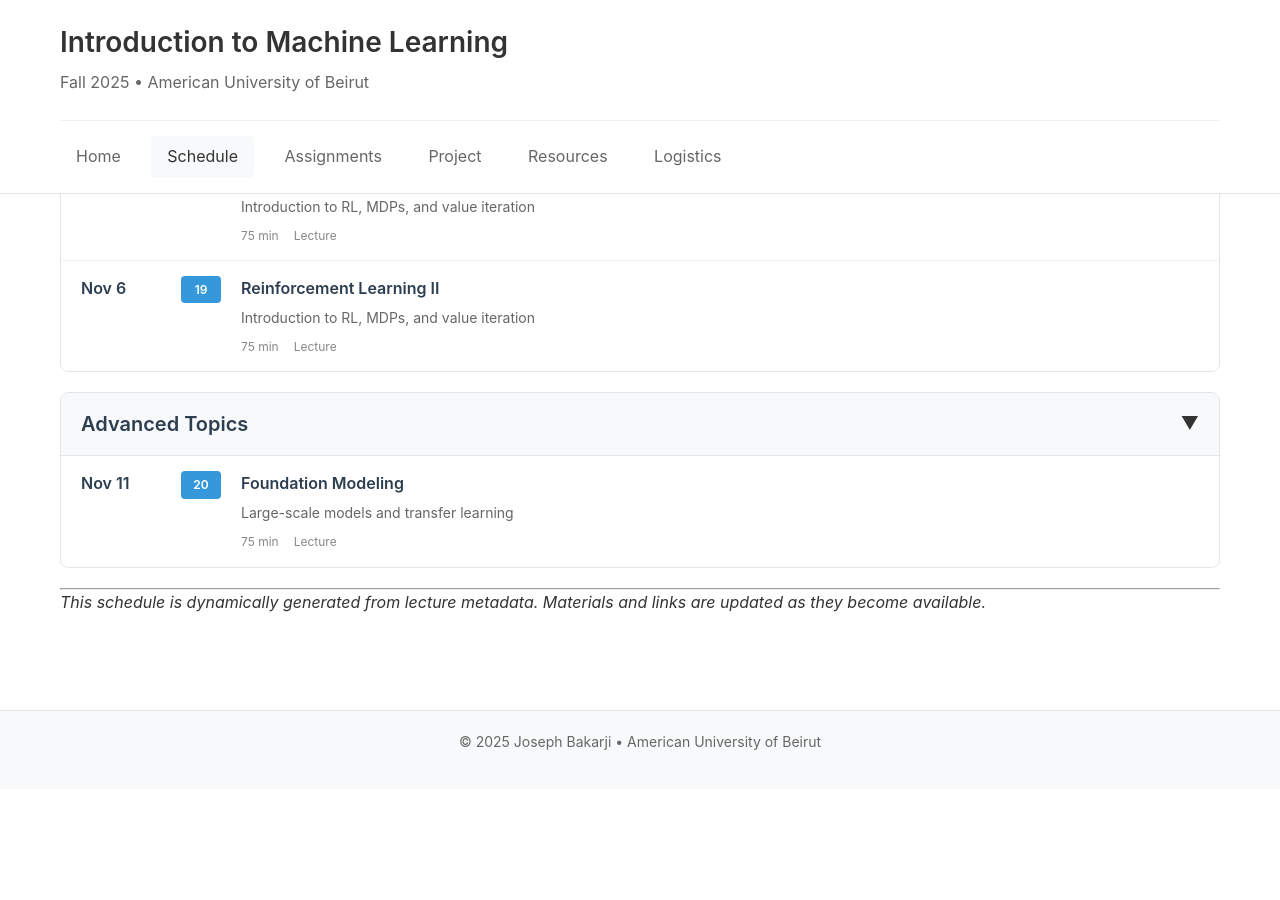
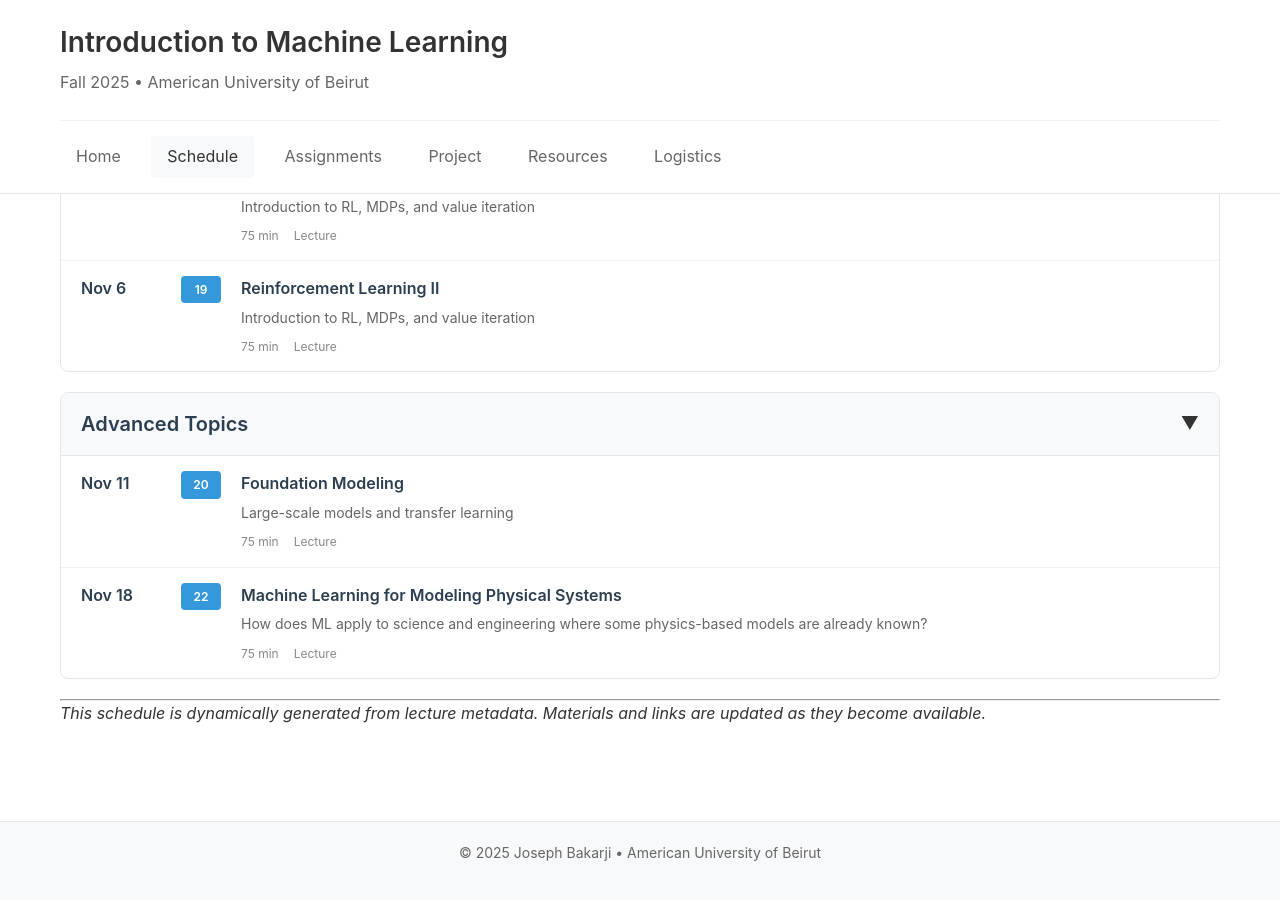
Before and after one commit to Data-Driven-Modeling-Lab/intro2ml, a Jekyll site: the page built from schedule.md, in a window 1280 px wide and 900 px high, scrolled down 2488 px. Built offline with Jekyll 4.4.1, drawn with Linux system fonts in a browser that asks for light colours; before the commit the page ends 3277 px from its top, so only the background shows below that.

Commit message:
added lectures

```diff
--- a/_data/lectures.yml
+++ b/_data/lectures.yml
@@ -502,8 +502,26 @@
     '
   materials:
     lecture:
-    - name: Modeling slides
-      url: slides/modeling.pdf
+    - name: Self-Supervised foundation modeling
+      url: /materials/slides/self-supervised-learning.pdf
       type: slides
   references: null
   assignments: null
+- section: Advanced Topics
+  lecture_number: 22
+  date: Nov 18
+  title: Machine Learning for Modeling Physical Systems
+  subtitle: How does ML apply to science and engineering where some physics-based
+    models are already known?
+  type: lecture
+  duration: 75
+  description: 'Modeling scientific systems with machine learning''
+
+    '''
+  materials:
+    lecture:
+    - name: Data-driven modeling principles
+      url: /materials/slides/modeling.pdf
+      type: slides
+  references: null
+  assignments: null
```
Also changed, not shown: 1 other file.
